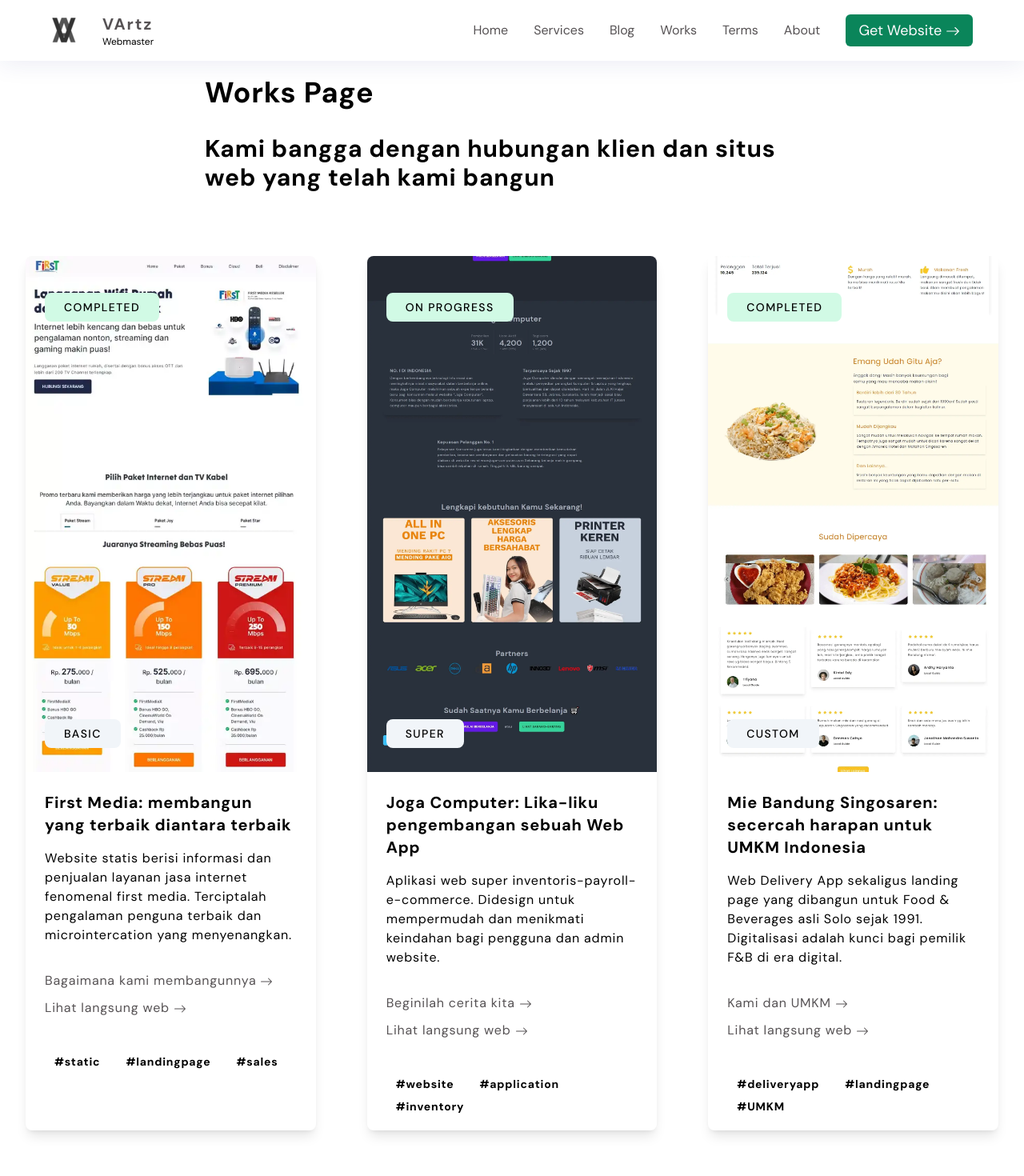
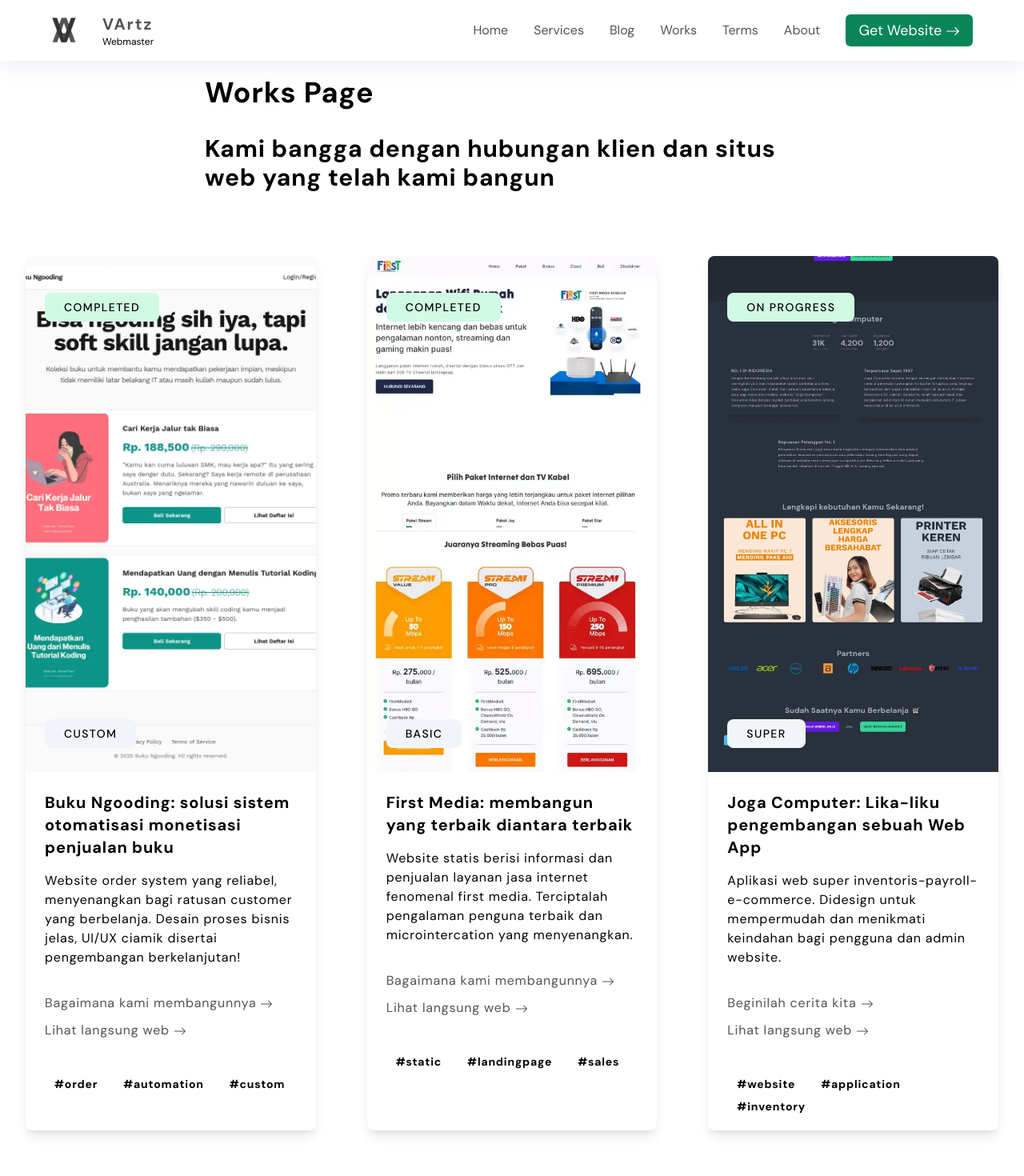
Before and after one commit to VArtzy/VArtz, a Next.js app: page /work in a window 1280 px wide. Shown: the top 1470 px of the page at 80% size. Built offline with nearby package versions, Linux system fonts and the light colour scheme.

Commit message:
fix cntn

```diff
--- a/app/work/page.tsx
+++ b/app/work/page.tsx
@@ -2,7 +2,9 @@ import Link from "next/link"
 import Foo from "../../components/Foo"
 import Image from "next/image"
 import { BsArrowRight } from "react-icons/bs"
+import { useState } from "react"
 const Ork = () => {
+    const [isActive, setIsActive] = useState(false)
     return (
         <>
             <div className="px-8 grid place-content-center gap-8 tracking-wider leading-relaxed">
@@ -16,6 +18,57 @@ const Ork = () => {
                     </h2>
                 </div>
                 <div className="grid grid-cols-1 lg:grid-cols-3 md:grid-cols-2 place-content-center gap-16">
+                    <div className="max-w-sm rounded-lg overflow-hidden shadow-lg mx-auto my-8">
+                        <div className="relative">
+                            <span className="bg-slate-100 text-gray-800 text-sm font-medium mt-4 ml-6 px-6 py-2 rounded-lg dark:bg-gray-700 dark:text-gray-300 absolute bottom-[30px] tracking-widest">
+                                CUSTOM
+                            </span>
+                            <span className="bg-emerald-100 text-gray-800 text-sm font-medium mt-4 ml-6 px-6 py-2 rounded-lg dark:bg-gray-700 dark:text-gray-300 absolute top-[30px] tracking-widest">
+                                COMPLETED
+                            </span>
+                            <Image
+                                width={300}
+                                height={350}
+                                className="w-full aspect-[9/16] bg-top object-cover"
+                                src="/img/eb13.webp"
+                                alt="Buku Ngooding"
+                            />
+                        </div>
+                        <div className="px-6 py-6">
+                            <div className="font-bold text-xl mb-4">
+                                Buku Ngooding: solusi sistem otomatisasi monetisasi penjualan buku
+                            </div>
+                            <p className="mb-8 text-gray-600 text-base">
+                                Website order system yang reliabel, menyenangkan bagi ratusan customer yang berbelanja. Desain proses bisnis jelas, UI/UX ciamik disertai pengembangan berkelanjutan!
+                            </p>
+                            <Link
+                                href="/blog"
+                                className="block mb-2 text-grayweb"
+                            >
+                                Bagaimana kami membangunnya{" "}
+                                <BsArrowRight className="inline" />
+                            </Link>
+                            <a
+                                target="_blank"
+                                href="https://buku.ngooding.com"
+                                className="mb-2 text-grayweb"
+                            >
+                                Lihat langsung web{" "}
+                                <BsArrowRight className="inline" />
+                            </a>
+                        </div>
+                        <div className="px-6 py-4">
+                            <span className="inline-block bg-gray-100 rounded-full px-3 py-1 text-sm font-semibold text-gray-600 mr-2">
+                                #order
+                            </span>
+                            <span className="inline-block bg-gray-100 rounded-full px-3 py-1 text-sm font-semibold text-gray-600 mr-2">
+                                #automation
+                            </span>
+                            <span className="inline-block bg-gray-100 rounded-full px-3 py-1 text-sm font-semibold text-gray-600">
+                                #custom
+                            </span>
+                        </div>
+                    </div>
                     <div className="max-w-sm rounded-lg overflow-hidden shadow-lg mx-auto my-8">
                         <div className="relative">
                             <span className="bg-slate-100 text-gray-800 text-sm font-medium mt-4 ml-6 px-6 py-2 rounded-lg dark:bg-gray-700 dark:text-gray-300 absolute bottom-[30px] tracking-widest">
@@ -126,6 +179,7 @@ const Ork = () => {
                             </span>
                         </div>
                     </div>
+                    {isActive && <div>
                     <div className="max-w-sm rounded-lg overflow-hidden shadow-lg mx-auto my-8">
                         <div className="relative">
                             <span className="bg-slate-100 text-gray-800 text-sm font-medium mt-4 ml-6 px-6 py-2 rounded-lg dark:bg-gray-700 dark:text-gray-300 absolute bottom-[30px] tracking-widest">
@@ -178,6 +232,7 @@ const Ork = () => {
                             </span>
                         </div>
                     </div>
+                    </div>}
                 </div>
                 <Link
                     href="/quiz"
@@ -187,8 +242,8 @@ const Ork = () => {
                     <BsArrowRight className="inline" />
                 </Link>
                 <a
-                    href="#"
                     className="mx-auto text-md rounded bg-springGreen hover:bg-mediumSpringGreen transition px-4 py-2"
+                    onClick={() => setIsActive(true)}
                 >
                     Lihat Lebih Banyak
                 </a>
--- a/components/Foo.tsx
+++ b/components/Foo.tsx
@@ -8,7 +8,7 @@ import { FaLocationArrow, FaWhatsapp, FaInstagram, FaTiktok, FaYoutube, FaFacebo
 const Foo: React.FC = () => {
     return (
         <footer className="mt-16 text-snow">
-            <div className="lg:flex justify-between pt-16 pb-8 px-16 bg-[#2d2d2d] gap-16">
+            <div className="lg:flex justify-between pt-16 pb-8 md:px-16 px-8 bg-[#2d2d2d] gap-16">
                 <div className="lg:w-1/3 mb-8">
                     <div className="flex items-center gap-4">
                         <Image
@@ -21,9 +21,7 @@ const Foo: React.FC = () => {
                         <h2 className="text-2xl text-snow mb-2">VArtz</h2>
                     </div>
                     <p>
-                        Buat Website untuk meningkatkan peluang bisnis online
-                        kamu. Kami akan siap menerima konsultasi untuk pembuatan
-                        dari kamu.
+                        Solusi terpercaya dan reliabel dalam pengembangan website unik dan mutakhir untuk bisnis
                     </p>
                     <Link
                         id="konversi_quiz_web"
@@ -111,7 +109,7 @@ const Foo: React.FC = () => {
                                     scroll={false}
                                     href="/cara-order"
                                 >
-                                    Order Process
+                                    Order Process UMKM
                                 </Link>
                             </li>
                         </ul>
@@ -195,11 +193,11 @@ const Foo: React.FC = () => {
                     </a>
                 </div>
             </div>
-            <div className="bg-[#252525] w-full flex flex-wrap gap-2 justify-between px-16 py-8">
-                <p className="text-lg">
+            <div className="bg-[#252525] w-full flex flex-wrap gap-2 justify-between md:px-16 px-8 py-8">
+                <p className="md:text-lg">
                     Copyright © 2025 PT Teknologi Informasi Mutakhir | All rights reserved
                 </p>
-                <p className="text-lg">
+                <p className="md:text-lg">
                     Dibuat dengan <span className="text-red-600">❤️</span> oleh vartz.web.id
                 </p>
             </div>
--- a/components/Parallax.tsx
+++ b/components/Parallax.tsx
@@ -452,7 +452,7 @@ const ParallaxRapper: NextPage = () => {
                     </h2>
 
                     <p className="text-xl mb-8 text-center">
-                        <i>Webmaster</i> berdedikasi telah menguasai ilmu pengembangan web, API, frontend, backend, database, SEO, UI/UX, cybersecurity, integrasi AI dan terus melakukannya. Dengan situs buatan kami, peningkatan bisnis Anda akan lebih mudah dan hasilnya akan lebih maksimal. Kami percaya pada komunikasi yang baik dan pengembangan transparan.
+                        Membangun website sejak 2018 untuk berbagai industri, andal dalam <i>traffic</i> tinggi & ribuan pengunjung. <i>Webmaster</i> berdedikasi telah menguasai pengembangan web, API, frontend, backend, database, SEO, UI/UX, cybersecurity, integrasi AI dan terus melakukannya. Kami percaya pada komunikasi yang baik dan pengembangan transparan.
                     </p>
 
                     <div className="grid md:grid-cols-2 lg:grid-cols-3 gap-8">
@@ -562,7 +562,7 @@ Kami mendalami performa & core web vital. Performa website kami sangatlah cepat.
                                         Terjangkau & Fleksible
                                     </div>
                                     <h3 className="text-lg text-semibold mb-4">
-                                        Jangan takut memenuhi kebutuhan bisnis di era digital
+                                        Jangan takut memenuhi kebutuhan bisnis digital
                                     </h3>
                                     <p>
                                         Kami juga menawarkan
@@ -637,7 +637,7 @@ Kami mendalami performa & core web vital. Performa website kami sangatlah cepat.
                         hanya perlu ikut intsruksi saja. Sisanya waktu anda
                         fokus kepada bisnis Anda.
                     </p>
-                    <ol className="grid md:grid-cols-2 lg:grid-cols-3 gap-16 px-6 lg:overflow-hidden">
+                    <ol className="grid md:grid-cols-2 lg:grid-cols-3 gap-16 lg:overflow-hidden">
                         <li className="">
                             <div className="flex items-center">
                                 <div className="z-10 flex items-center justify-center w-6 h-6 bg-springGreen text-snow font-bold rounded-full ring-0 ring-white sm:ring-8 dark:ring-gray-900 shrink-0">
```
Also changed, not shown: public/img/eb11.png (added), public/img/eb13.webp (added).
